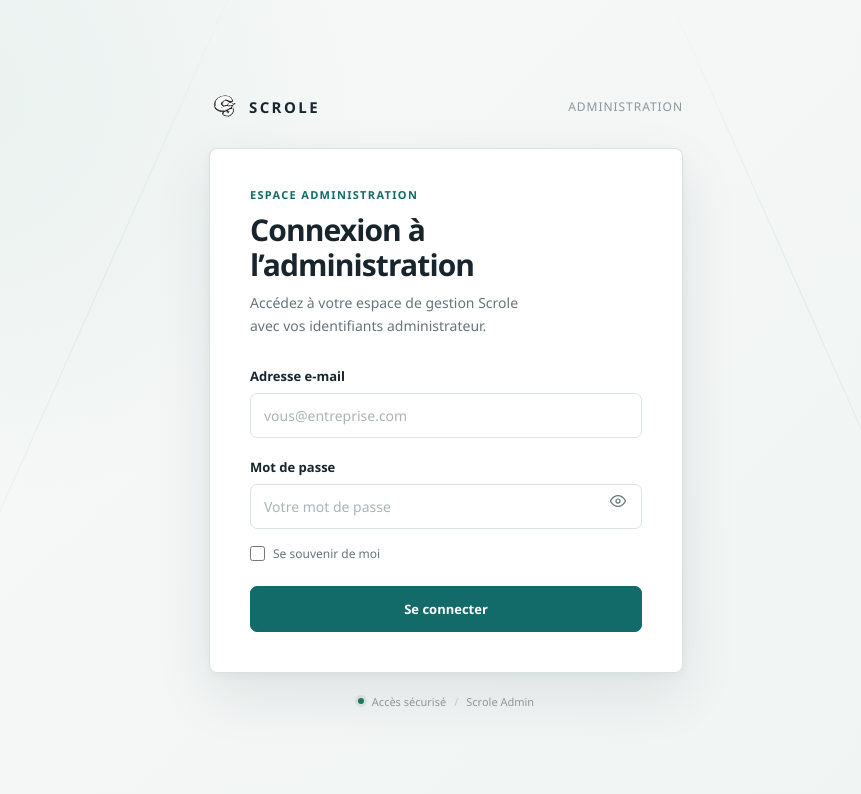
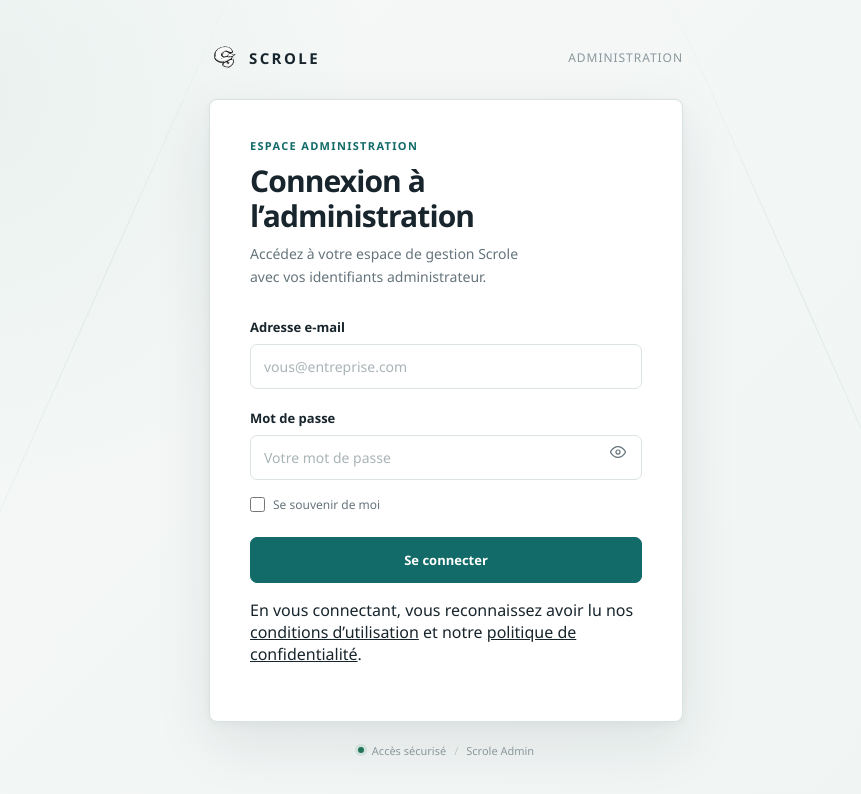
Before and after one commit to stanneguem/scrole_admin, a React (Vite) app: page /login in a window 1280 px wide. Shown: the top 794 px of the page, without its empty margins (194-1055 px from the left). Built offline with nearby package versions, Linux system fonts and the light colour scheme; no server answers.

Commit message:
Add legal and privacy policy links to login page

```diff
--- a/src/components/auth/AuthLayout.tsx
+++ b/src/components/auth/AuthLayout.tsx
@@ -15,6 +15,12 @@ export function AuthLayout({ eyebrow = 'Espace administration', title, descripti
         <section className="auth-card" aria-labelledby="auth-title">
           <div className="auth-card-header"><p className="auth-eyebrow">{eyebrow}</p><h1 id="auth-title">{title}</h1><p className="auth-description">{description}</p></div>
           {children}
+          <p className="auth-legal-notice">
+            En vous connectant, vous reconnaissez avoir lu nos{' '}
+            <a href="https://legal.scrole.fun/" target="_blank" rel="noopener noreferrer">conditions d’utilisation</a>
+            {' '}et notre{' '}
+            <a href="https://police.scrole.fun/" target="_blank" rel="noopener noreferrer">politique de confidentialité</a>.
+          </p>
         </section>
         <footer className="auth-footer"><span className="status-dot" aria-hidden="true" /><span>Accès sécurisé</span><span className="footer-separator" aria-hidden="true">/</span><span>Scrole Admin</span></footer>
       </div>
```
